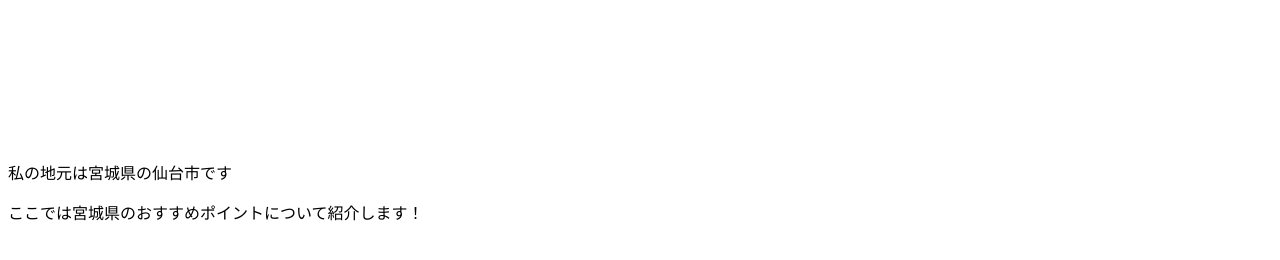
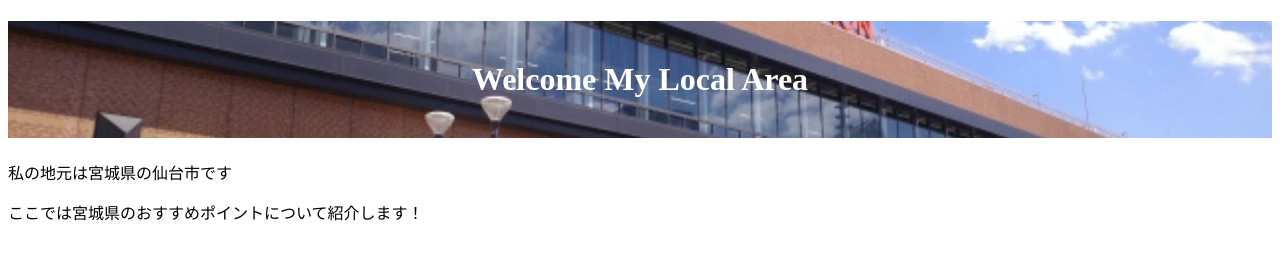
Before and after one commit to se18-1215/2025-cs1-e-class5-team7, a plain HTML site: page miyagi.html in a window 1280 px wide. Drawn offline with Linux system fonts and the light colour scheme; files that its build step writes are made by us from their sources.

Commit message:
画像
がぞう

```diff
--- a/css/miyagi.css
+++ b/css/miyagi.css
@@ -1,5 +1,5 @@
 h1 {
-    background-image: url('C:\Users\iniad\Downloads\32065834_s.jpg');
+    background-image: url('32065834_s.jpg');
     background-size: cover;
     background-position: center;
     background-repeat: no-repeat;
```
Also changed, not shown: 32065834_s.jpg (added).
